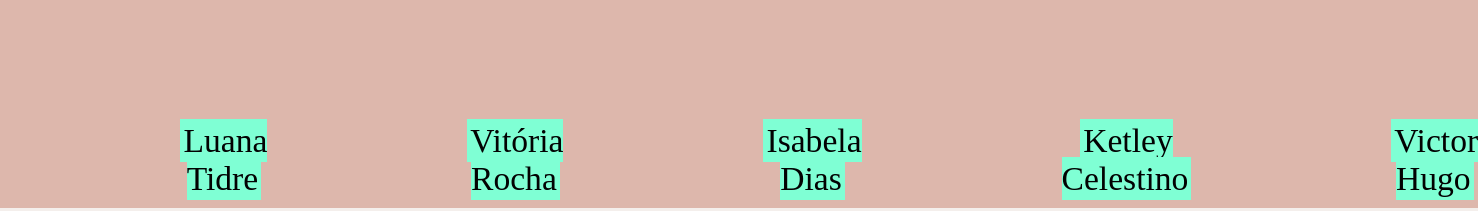
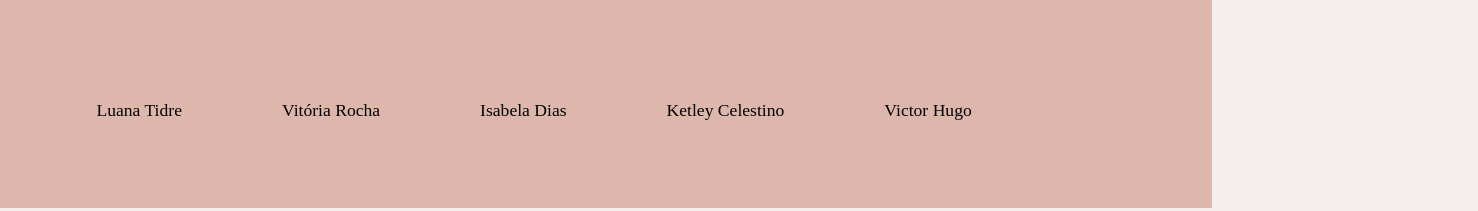
Before and after one commit to Vitoriarochacardoso/sacre, a plain HTML site: page index.html in a window 1280 px wide. Shown: the part 752-963 px from the top of the page, 1478 px wide, since content can reach past the window. Drawn offline with Linux system fonts and the light colour scheme.

Commit message:
Update styleinicial.css

```diff
--- a/styleinicial.css
+++ b/styleinicial.css
@@ -46,7 +46,7 @@ body{/* tem grid */
 
 
 
-.logo{/*dimensoes da logo*/
+.logo{
     width: auto;
     height: 200px;
     padding: 6px;
@@ -125,7 +125,7 @@ footer a:hover{
 }
 footer li{
     display: inline;
-    margin: 0 0 0 200px;
+    margin: 0 0 0 100px;
     margin-top: 8%;
 }
 footer li{
@@ -140,9 +140,6 @@ footer{
 }
 footer a{
     text-decoration: none;
-    font-size: 2.1rem;
+    font-size: 1.1rem;
     color: rgb(2, 2, 2);
-    border: solid rgb(0, 0, 0, 0 );
-    background-color: aquamarine;
-    transition: 1s;
 }
```
